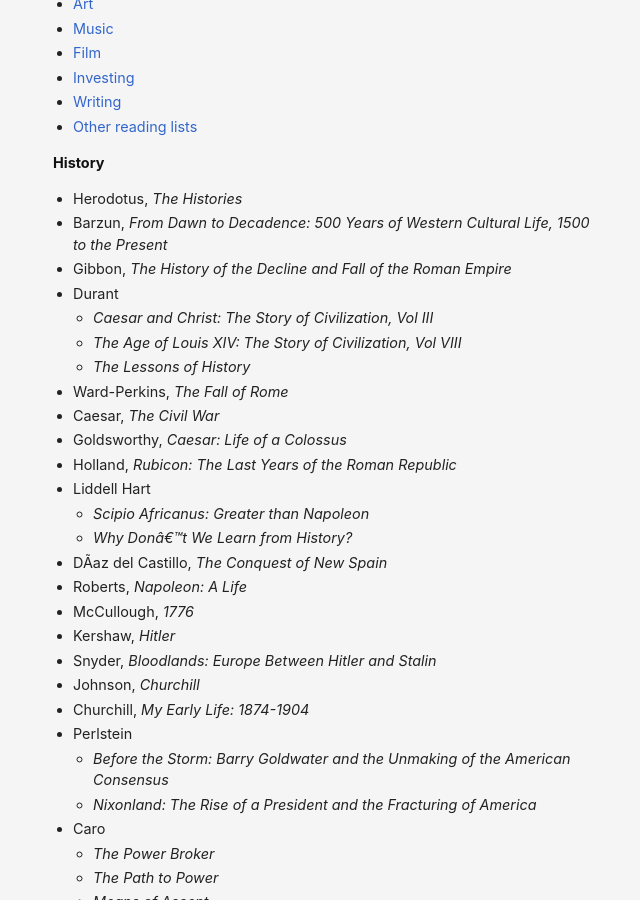
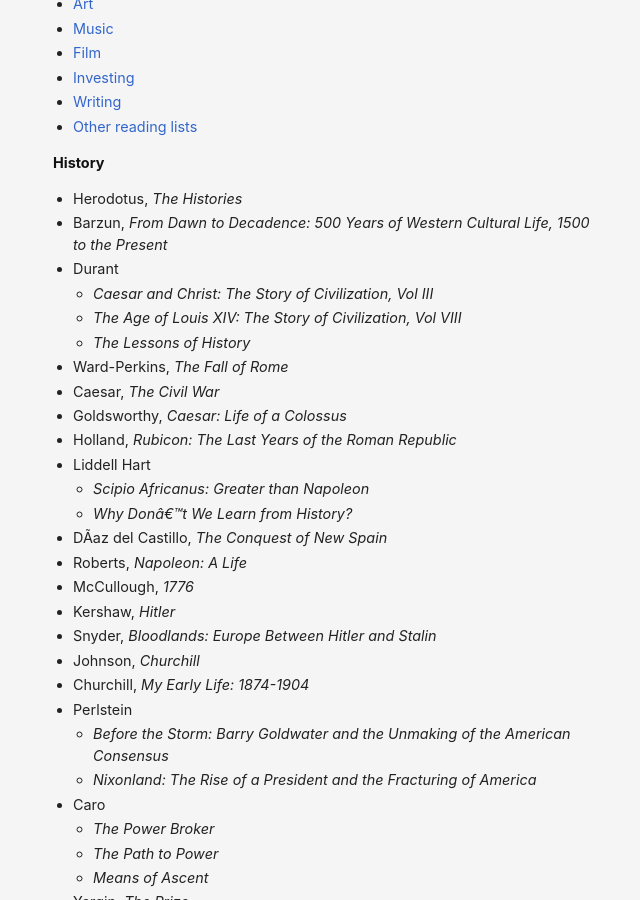
Before and after one commit to danschlz/danschulz.github.io, a Jekyll site: the page built from books.md, in a window 1280 px wide and 900 px high, scrolled down 579 px. Shown: the whole window, without its empty margins (307-947 px from the left). Built offline with Jekyll 4.4.1, drawn with Linux system fonts in a browser that asks for light colours.

Commit message:
edit
edit

```diff
--- a/books.md
+++ b/books.md
@@ -33,7 +33,6 @@ Jump to:
 **History** <a name="history"></a>
 - Herodotus, _The Histories_
 - Barzun, _From Dawn to Decadence: 500 Years of Western Cultural Life, 1500 to the Present_
-- Gibbon, _The History of the Decline and Fall of the Roman Empire_
 - Durant
   - _Caesar and Christ: The Story of Civilization, Vol III_
   - _The Age of Louis XIV: The Story of Civilization, Vol VIII_
```
